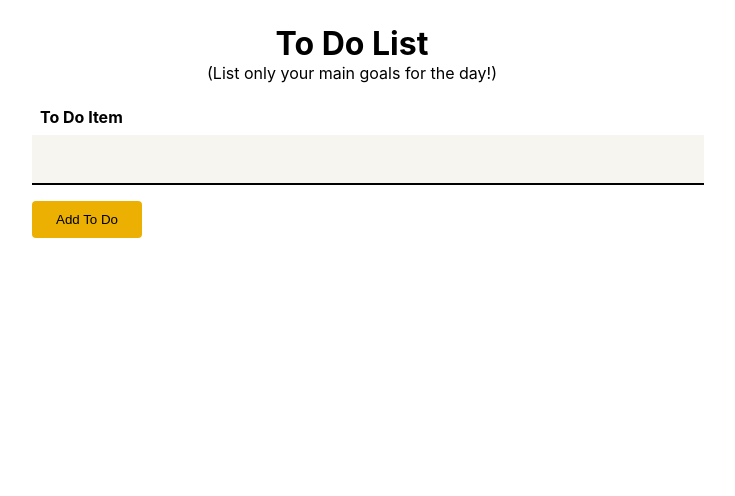
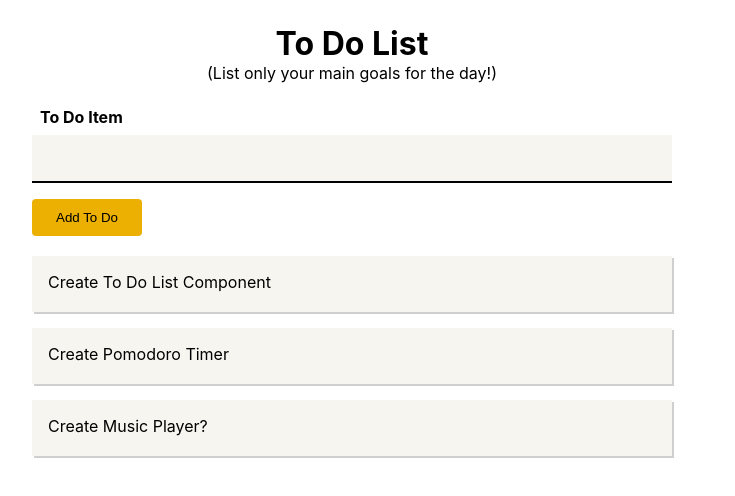
Before and after one commit to RRFayad/To-Do-List__React-Project--, a React (Create React App) app: page / in a window 1280 px wide. Shown: the top 496 px of the page, without its empty margins (288-1023 px from the left). Built offline with nearby package versions, Linux system fonts and the light colour scheme.

Commit message:
To Do List App Styled)

```diff
--- a/src/App.css
+++ b/src/App.css
@@ -1,3 +1,6 @@
+* {
+    box-sizing: border-box;
+}
 .App {
 margin: 0;
 }
--- a/src/App.js
+++ b/src/App.js
@@ -1,11 +1,15 @@
 import NewToDo from './Components/NewToDo';
+import ToDoList from './Components/ToDoList';
 
 import './App.css';
 
 function App() {
   return (
     <div className="App">
+      <section className='to-do-app'>
       <NewToDo/>
+    <ToDoList/>
+      </section>
     </div>
   );
 }
--- a/src/Components/NewToDo.js
+++ b/src/Components/NewToDo.js
@@ -7,7 +7,7 @@ function NewToDo() {
 
     return (
         // <form onSubmit={submitHandler} className={`${classes['to-do-form']}`}>
-        <>
+        <section className={`${classes['to-do-form']}`}>
         <div className={`${classes['to-do-form__title']}`}>
         <h1>To Do List</h1>
         <p>(List only your main goals for the day!)</p>
@@ -17,7 +17,7 @@ function NewToDo() {
             <input type="text" />
             <button>Add To Do</button>
         </form>
-        </>
+        </section>
     )
 }
 
--- a/src/Components/NewToDo.module.css
+++ b/src/Components/NewToDo.module.css
@@ -1,6 +1,10 @@
 .to-do-form__title{
     text-align: center;
     margin: 1.5rem;
+}
+
+.to-do-form__title h1{
+    font-size: 2rem;
 }
 
 
@@ -13,7 +17,6 @@
     text-align: center;
     width: 50vw;
 }
-
 
 .to-do-form__form label{
     display: block;
--- a/src/Components/ToDoItem.js
+++ b/src/Components/ToDoItem.js
@@ -1,7 +1,14 @@
-function ToDoItem() {
+import classes from './ToDoItem.module.css'
+
+function ToDoItem(props) {
+
+    const clickHandler = () => {
+        //Change the done status
+        alert('Create Item CLick Handler')
+    }
+
     return (
-        <>
-        </>
+        <li className={`${classes['to-do-form__item']}`} onClick={clickHandler}>{props.task}</li>
     )
 }
 
--- /dev/null
+++ b/src/Components/ToDoItem.module.css
@@ -0,0 +1,13 @@
+.to-do-form__item{
+    width: 100%;
+    height: 3.5rem;
+    border: 0;
+    margin: 1rem 0;
+    box-shadow: 2px 2px rgba(207, 207, 207, 50);
+    padding: 1rem 1rem;
+    background-color: #f7f5ef;
+    font-size: 1rem;
+    list-style: none;
+    text-align:left;
+    vertical-align: bottom;
+}
--- a/src/Components/ToDoList.js
+++ b/src/Components/ToDoList.js
@@ -1,7 +1,19 @@
+import ToDoItem from "./ToDoItem";
+
+import classes from "./ToDoList.module.css"
+
 function ToDoList() {
+
+    const DUMMY_TODOS = [{task:'Create To Do List Component', done:false},{task:'Create Pomodoro Timer', done:false},{task:'Create Music Player?', done:false}]
+
     return (
-        <>
-        </>
+        <ul className={`${classes["to-do-form__list"]}`}>
+        {DUMMY_TODOS.map((item) => {
+           console.log(item)
+           return <ToDoItem task={item.task}/>
+        }
+            )}
+        </ul>
     )
 }
 
--- /dev/null
+++ b/src/Components/ToDoList.module.css
@@ -0,0 +1,6 @@
+.to-do-form__list {
+    margin: 20px auto;
+    text-align: center;
+    width: 50vw;
+    padding: 0;
+}
```
